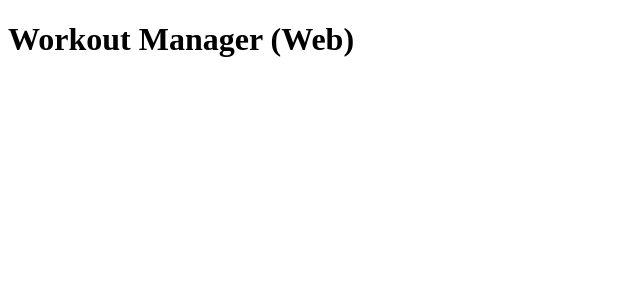
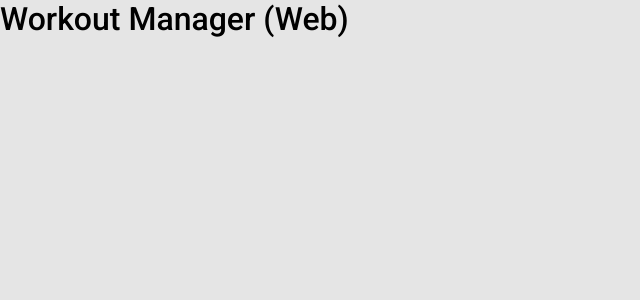
Before and after one commit to rwtrecs/workout-manager-web, a React (Create React App) app: page / in a window 1280 px wide. Shown: the top 300 px of the page, without its empty margins (0-640 px from the left). Built offline with nearby package versions, Linux system fonts and the light colour scheme.

Commit message:
:nail_care: style: global styles

```diff
--- a/src/App.tsx
+++ b/src/App.tsx
@@ -1,7 +1,10 @@
+import { GlobalStyle } from "./styles/global";
+
 export function App() {
   return (
     <div className="App">
       <h1>Workout Manager (Web)</h1>
+      <GlobalStyle />
     </div>
   );
 }
--- /dev/null
+++ b/src/styles/global.ts
@@ -0,0 +1,52 @@
+import { createGlobalStyle } from 'styled-components'
+
+export const GlobalStyle = createGlobalStyle`
+:root {
+    --yellow: #FCC006;
+    --white: #FFFFFF;
+
+    --text-title: #212121;
+    --text-body: #666666;
+
+    --background: #E5E5E5;
+  }
+
+  * {
+    margin: 0;
+    padding: 0;
+    box-sizing: border-box;
+  }
+
+  html {
+    @media (max-width: 1080px) {
+      font-size: 93.75%;
+    }
+
+    @media (max-width: 720px) {
+      font-size: 87.5%;
+    }
+  }
+
+  body {
+    background: var(--background);
+    -webit-font-smoothing: antialiased;
+  }
+
+  body, input, textarea, button {
+    font-family: 'Roboto', sans-serif;
+    font-weight: 400;
+  }
+
+  h1, h2, h3, h4, h5, h6, strong {
+    font-weight: 500;
+  }
+
+  button {
+    cursor: pointer;
+  }
+
+  [disabled] {
+    opacity: 0.6;
+    cursor: not-allowed;
+  }
+`;
```
